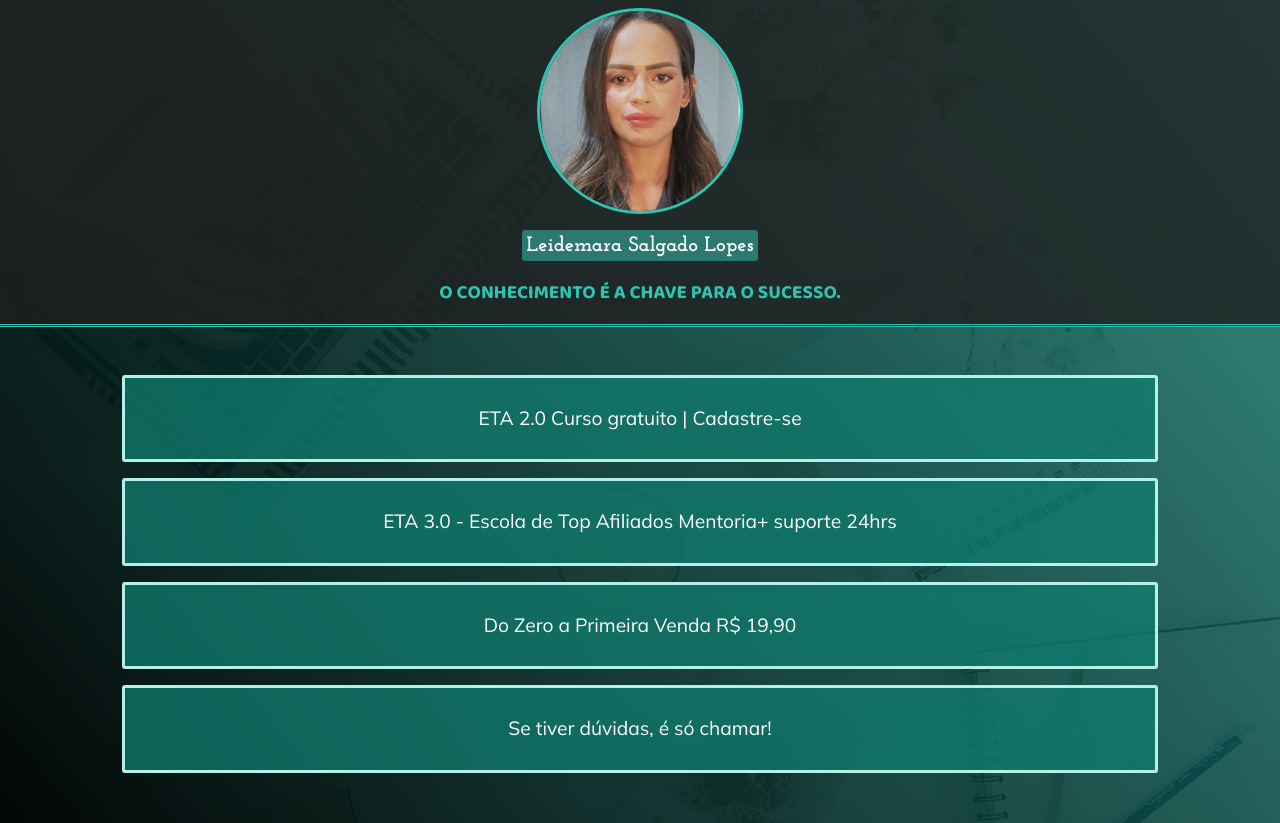
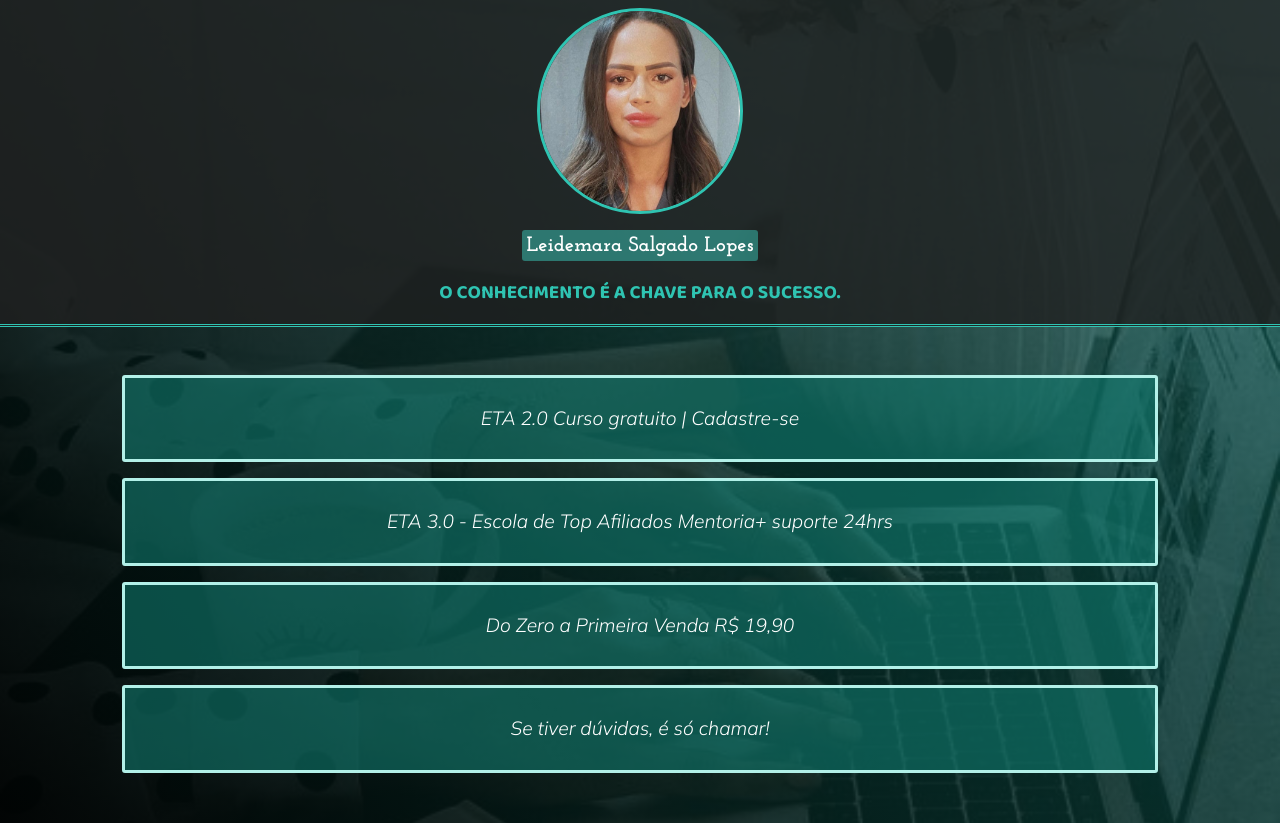
Before and after one commit to HelenoSalgado/Leide-Marketing, a plain HTML site: page index.html in a window 1280 px wide. Shown: the top 823 px of the page. Drawn offline with nearby package versions, Linux system fonts and the light colour scheme.

Commit message:
atualização

```diff
--- a/index.html
+++ b/index.html
@@ -39,7 +39,7 @@
             background: rgb(41, 40, 40);
         }
         body div.fundo{
-            background: url(laptop-1080.jpg) no-repeat center center fixed;
+            background: url(fundo.jpg) no-repeat center center fixed;
             background-size: cover;
         }
         :root {
@@ -48,7 +48,7 @@
             --font-action: 'Mulish', sans-serif;
 }
         .filtro{
-            background-image: linear-gradient(50deg, #000 0%, #117c6fd3 100%);
+            background-image: linear-gradient(50deg, #000 0%, #117c6f8e 100%);
         }
         h1{
             font-family: var(--font-primary);
@@ -103,7 +103,7 @@
             padding: 1rem .2rem;
             border-radius: 3px;
             border: 3px solid #b2f0e8;
-            background-color: #117c6fc2;
+            background-color: #117c6f93;
         }
         section div > p{
             font-size: 1.2rem;
@@ -135,7 +135,7 @@
             transition: .3s ease-in-out;
         }
         footer a :hover{
-            color: rgb(241, 203, 203);
+            color: #fff;
         }
         footer > p{
             color: #2FC4B2;
@@ -194,7 +194,8 @@
         <h1>O CONHECIMENTO É A CHAVE PARA O SUCESSO.</h1>
     </div>
 </header>
-    <section>
+
+    <section style="text-align: right; font-style: oblique; font-weight: 300;">
         <div data-aos="fade-up">
             <p><a href="https://sun.eduzz.com/1142775">ETA 2.0 Curso gratuito | Cadastre-se</a></p>
         </div>
```
Also changed, not shown: fundo.jpg (added).
